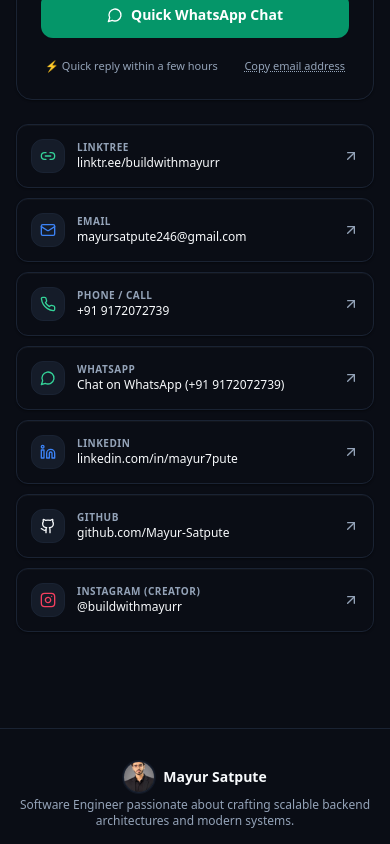
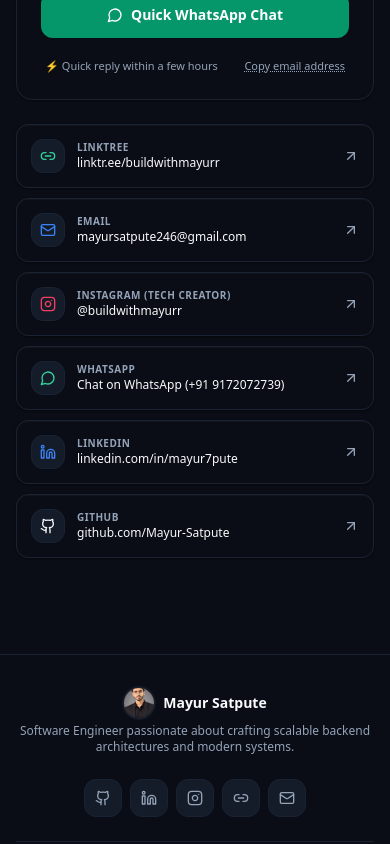
Before and after one commit to Mayur-Satpute/Mayur-Satpute.github.io, a Next.js app: page / in a window 390 px wide. Shown: the part 8240-9084 px from the top of the page. Built offline with nearby package versions, Linux system fonts and the light colour scheme.

Commit message:
Place Instagram profile at 3rd position in Get in touch and remove phone

```diff
--- a/app/page.tsx
+++ b/app/page.tsx
@@ -1033,10 +1033,10 @@ export default function Home() {
                   icon: <Mail className="h-4 w-4 text-primary shrink-0" />
                 },
                 {
-                  label: "Phone / Call",
-                  value: "+91 9172072739",
-                  href: "tel:+919172072739",
-                  icon: <Phone className="h-4 w-4 text-emerald-600 dark:text-emerald-400 shrink-0" />
+                  label: "Instagram (Tech Creator)",
+                  value: "@buildwithmayurr",
+                  href: "https://www.instagram.com/buildwithmayurr/",
+                  icon: <Instagram className="h-4 w-4 text-rose-500 shrink-0" />
                 },
                 {
                   label: "WhatsApp",
@@ -1055,12 +1055,6 @@ export default function Home() {
                   value: "github.com/Mayur-Satpute",
                   href: "https://github.com/Mayur-Satpute",
                   icon: <Github className="h-4 w-4 text-foreground shrink-0" />
-                },
-                {
-                  label: "Instagram (Creator)",
-                  value: "@buildwithmayurr",
-                  href: "https://www.instagram.com/buildwithmayurr/",
-                  icon: <Instagram className="h-4 w-4 text-rose-500 shrink-0" />
                 }
               ].map((item, idx) => (
                 <a
```
